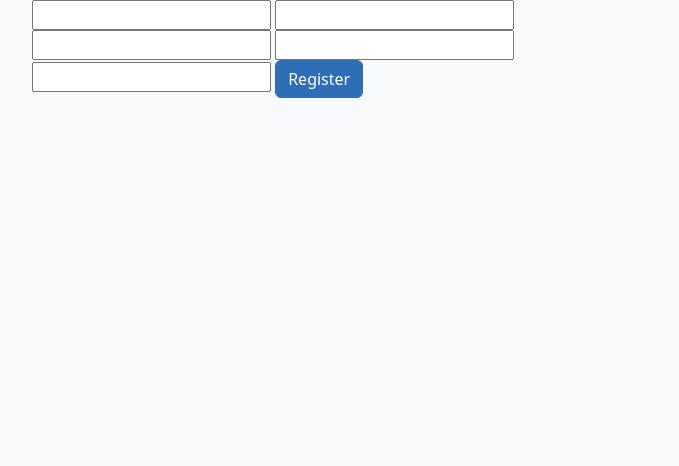
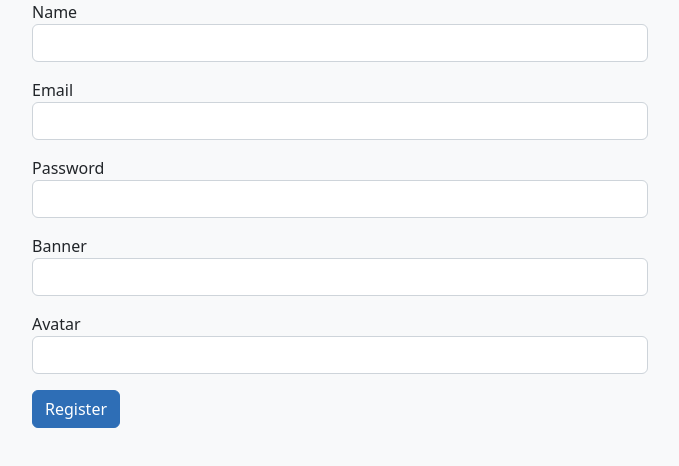
Before and after one commit to martinMr79/CSS-frameworks-CA, a website: page profile/register/index.html in a window 1280 px wide. Shown: the whole page, without its empty margins (300-979 px from the left). Drawn offline with nearby package versions, Linux system fonts and the light colour scheme.

Commit message:
reg user function

```diff
--- /dev/null
+++ b/js/handlers/register.mjs
@@ -0,0 +1,11 @@
+
+const form = document.querySelector("#registerForm");
+
+form.addEventListener("submit", (event) => {
+    event.preventDefault()
+
+    const form = event.target;
+    const formData = new FormData(form);
+    const profile = Object.fromEntries(formData.entries())
+    console.log(profile)
+})
--- a/js/index.mjs
+++ b/js/index.mjs
@@ -1,3 +1,3 @@
-import * as constants from "./api/constants.mjs"
+// import * as constants from "./api/constants.mjs"
 
-console.log(constants.API_SOCIAL_URL);
+// console.log(constants.API_SOCIAL_URL);
--- a/profile/register/index.html
+++ b/profile/register/index.html
@@ -9,6 +9,7 @@
     <script src="https://cdn.jsdelivr.net/npm/bootstrap@5.2.1/dist/js/bootstrap.bundle.min.js" integrity="sha384-u1OknCvxWvY5kfmNBILK2hRnQC3Pr17a+RTT6rIHI7NnikvbZlHgTPOOmMi466C8" crossorigin="anonymous"></script>
     <script src="/node_modules/bootstrap/dist/js/bootstrap.bundle.min.js" defer></script>
     <script src="/js/index.mjs" defer type="module"></script>
+    <script src="/js/handlers/register.mjs" defer type="module"></script>
   </head>
   <body class="min-vh-100 d-flex flex-column">
 
@@ -17,13 +18,31 @@
     <div class="container-fluid">
         <div class="row justify-content-center">
             <div class="col-12 col-md-6">
-                <form id="registerForm">
+                <form id="registerForm" method="post" action="/auth/register">
+                    <div class="form-group mb-3">
+                        <label for="">Name</label>
+                        <input class="form-control" type="text" name="name" required pattern="^[\w]+$" title="User name must only contain lower case and upper case letters, and underscore. (Example: John_doe49)">
+                    </div>
 
-                    <input type="text" name="name" required pattern="^[\w]+$">
-                    <input type="email" name="email" required>
-                    <input type="password" name="password" required>
-                    <input type="url" name="banner">
-                    <input type="url" name="avatar">
+                    <div class="form-group mb-3">
+                        <label for="">Email</label>
+                        <input class="form-control" type="email" name="email" required pattern="^[\w\-.]+@(stud.)?noroff.no$" title="Only @(stud.)noroff.no domains are allowed to register.">
+                    </div>
+
+                    <div class="form-group mb-3">
+                        <label for="">Password</label>
+                        <input class="form-control" type="password" name="password" required minlength="8">
+                    </div>
+
+                    <div class="form-group mb-3">
+                        <label for="">Banner</label>
+                        <input class="form-control" type="url" name="banner">
+                    </div>
+
+                    <div class="form-group mb-3">
+                        <label for="">Avatar</label>
+                        <input class="form-control" type="url" name="avatar">
+                    </div>
 
                     <button class="btn btn-primary">Register</button>
 
```
